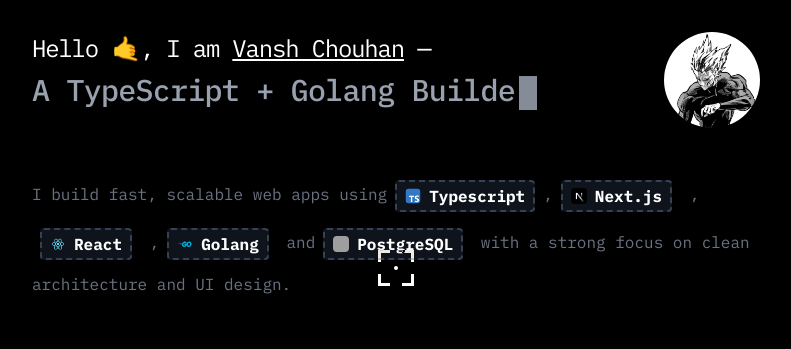
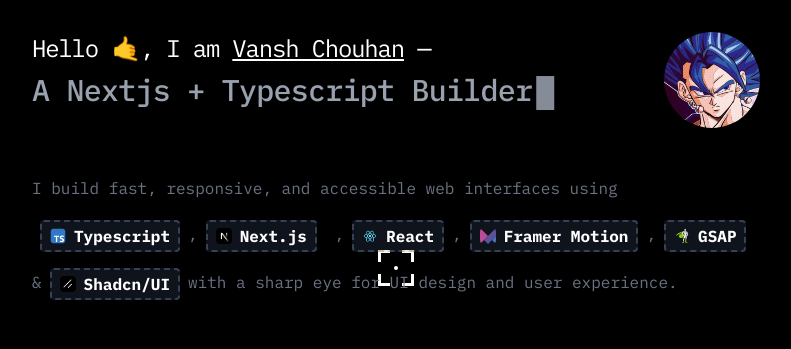
Before and after one commit to vxnsh1/portfolio-v1, a React (Vite) app: page / in a window 1280 px wide. Shown: the part 132-481 px from the top of the page, without its empty margins (244-1035 px from the left). Built offline with nearby package versions, Linux system fonts and the light colour scheme; grey boxes are pictures that could not be loaded.

Commit message:
feat: Minor Changes

```diff
--- a/src/components/About.tsx
+++ b/src/components/About.tsx
@@ -10,7 +10,7 @@
   return (
     <section className="w-full flex flex-col gap-10 items-center">
       <p className="text-gray-500 leading-10">
-        I build fast, scalable web apps using
+        I build fast, responsive, and accessible web interfaces using
         <LangIcons
           name={"Typescript"}
           imgSrc="/typescript.png"
@@ -29,19 +29,26 @@
           imgSrc="/react.png"
           width={1}
           height={1}
-        /> ,
+        />,
         <LangIcons
-          name={"Golang"}
-          imgSrc="/go.png"
+          name={"Framer Motion"}
+          imgSrc="/framer-motion.svg"
           width={1}
           height={1}
-        /> and
+        />,
         <LangIcons
-          name={"PostgreSQL"}
-          imgSrc="/postgresql.png"
+          name={"GSAP"}
+          imgSrc="/gsap.png"
           width={1}
           height={1}
-        /> with a strong focus on clean architecture and UI design.
+        /> &
+        <LangIcons
+          name={"Shadcn/UI"}
+          imgSrc="/shadcn.png"
+          width={1}
+          height={1}
+        />
+        with a sharp eye for UI design and user experience.
       </p>
       <Socials />
 
--- a/src/components/Hero.tsx
+++ b/src/components/Hero.tsx
@@ -9,7 +9,7 @@
         </h1>
         <TextType
         className="md:text-3xl text-xl font-medium text-gray-400"
-          text={["A FullStack Developer", "A TypeScript + Golang Builder", "Anime, F1, and Football Enthusiast"]}
+          text={["A Frontend Developer", "A Nextjs + Typescript Builder", "Anime, F1, and Football Enthusiast"]}
           typingSpeed={75}
           pauseDuration={1500}
           showCursor={true}
```
Also changed, not shown: public/framer-motion.svg (added), public/wenaria.jpg.
